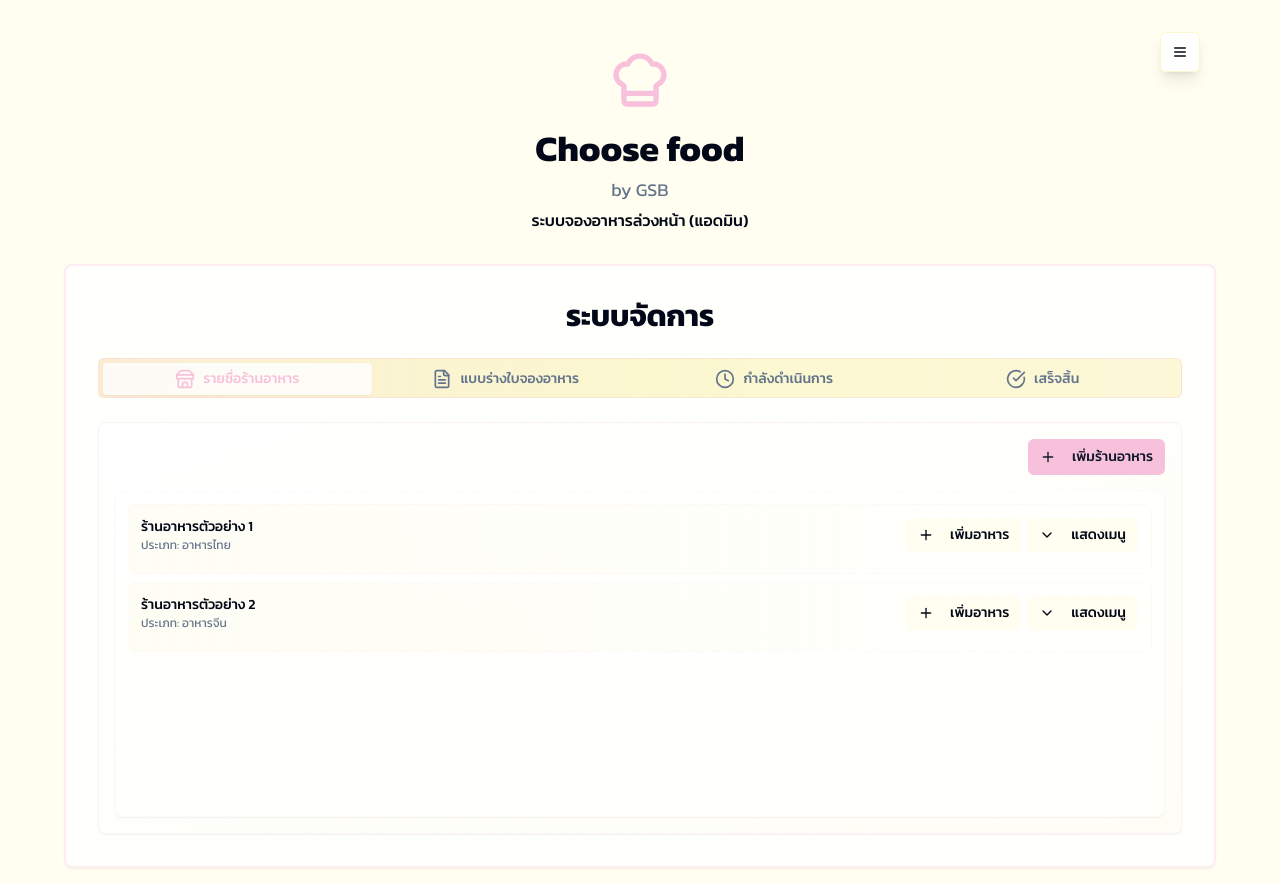
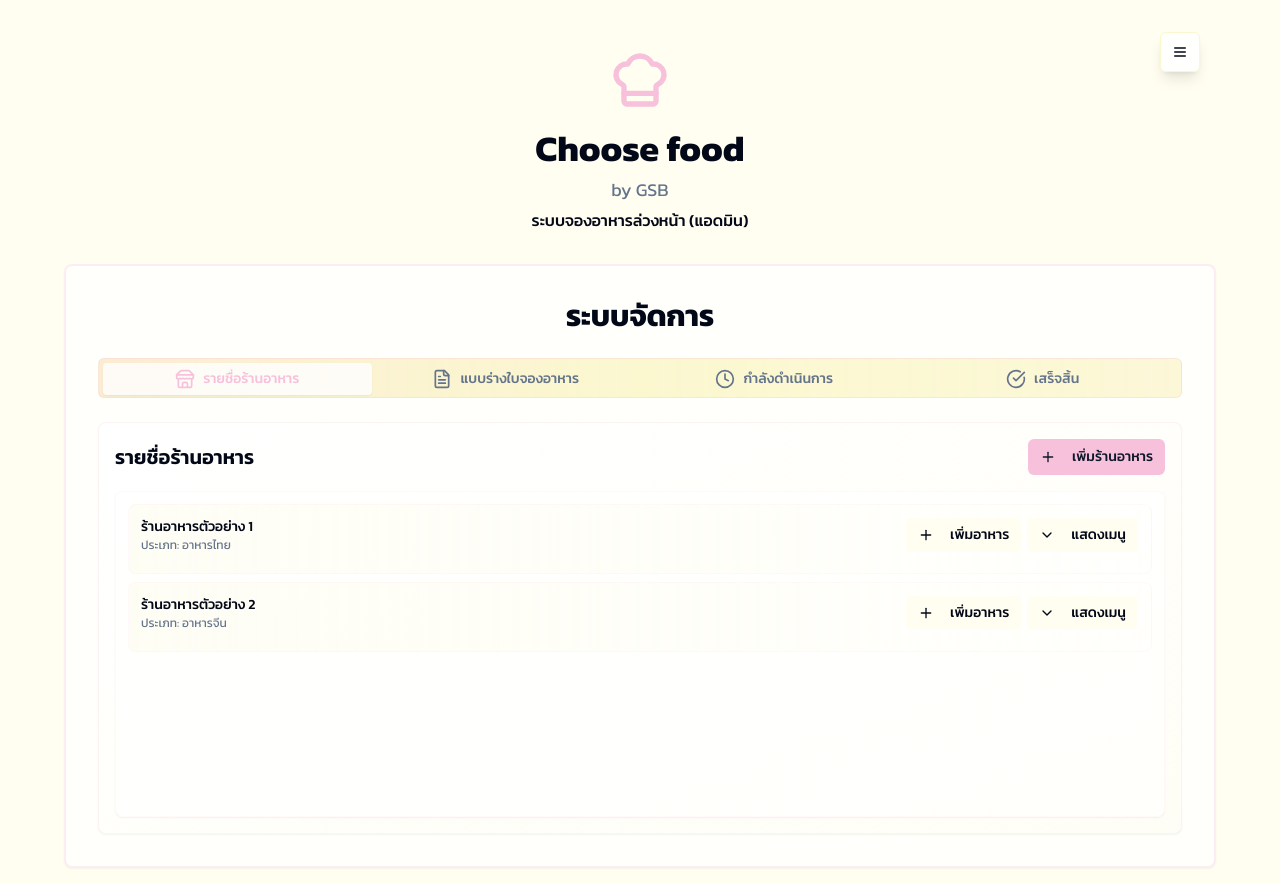
Before and after one commit to orderyourhappymeal2/choose-food-gather, a React (Vite) app: page /admin in a window 1280 px wide. Built offline with nearby package versions, Linux system fonts and the light colour scheme.

Commit message:
Fix: Restore and align page titles

```diff
--- a/src/pages/Admin.tsx
+++ b/src/pages/Admin.tsx
@@ -85,7 +85,8 @@ const Admin = () => {
               <TabsContent value="restaurants" className="mt-6">
                 <Card className="bg-gradient-to-br from-white/80 to-brand-cream/20 border border-brand-pink/20">
                   <CardContent className="p-4">
-                    <div className="flex justify-end items-center mb-4">
+                    <div className="flex justify-between items-center mb-4">
+                      <h3 className="text-xl font-semibold text-foreground">รายชื่อร้านอาหาร</h3>
                       <Dialog open={isRestaurantModalOpen} onOpenChange={setIsRestaurantModalOpen}>
                         <DialogTrigger asChild>
                           <Button variant="default" size="sm" className="bg-primary hover:bg-primary/90">
@@ -267,7 +268,8 @@ const Admin = () => {
               <TabsContent value="drafts" className="mt-6">
                 <Card className="bg-gradient-to-br from-white/80 to-brand-cream/20 border border-brand-pink/20">
                   <CardContent className="p-4">
-                    <div className="flex justify-end items-center mb-4">
+                    <div className="flex justify-between items-center mb-4">
+                      <h3 className="text-xl font-semibold text-foreground">แบบร่างใบจองอาหาร</h3>
                       <Dialog open={isOrderModalOpen} onOpenChange={setIsOrderModalOpen}>
                         <DialogTrigger asChild>
                           <Button variant="default" size="sm" className="bg-primary hover:bg-primary/90">
@@ -334,7 +336,8 @@ const Admin = () => {
               <TabsContent value="progress" className="mt-6">
                 <Card className="bg-gradient-to-br from-white/80 to-brand-cream/20 border border-brand-pink/20">
                   <CardContent className="p-4">
-                    <div className="flex justify-end items-center mb-4">
+                    <div className="flex justify-between items-center mb-4">
+                      <h3 className="text-xl font-semibold text-foreground">รายการที่กำลังดำเนินการ</h3>
                       <Button
                         variant="ghost"
                         size="sm"
@@ -373,7 +376,8 @@ const Admin = () => {
               <TabsContent value="completed" className="mt-6">
                 <Card className="bg-gradient-to-br from-white/80 to-brand-cream/20 border border-brand-pink/20">
                   <CardContent className="p-4">
-                    <div className="flex justify-end items-center mb-4">
+                    <div className="flex justify-between items-center mb-4">
+                      <h3 className="text-xl font-semibold text-foreground">รายการที่ดำเนินการเสร็จสิ้น</h3>
                       <Button
                         variant="ghost"
                         size="sm"
```
